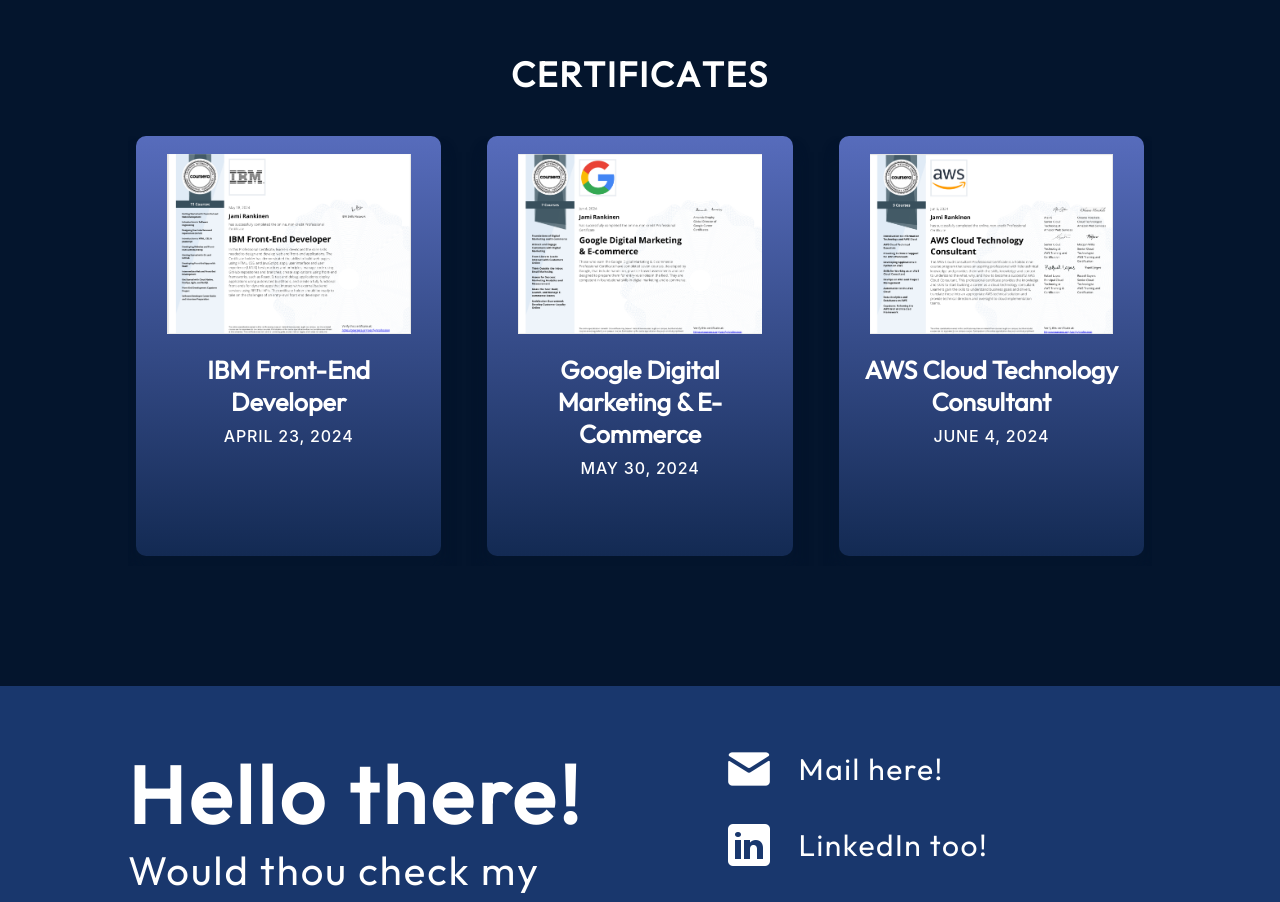
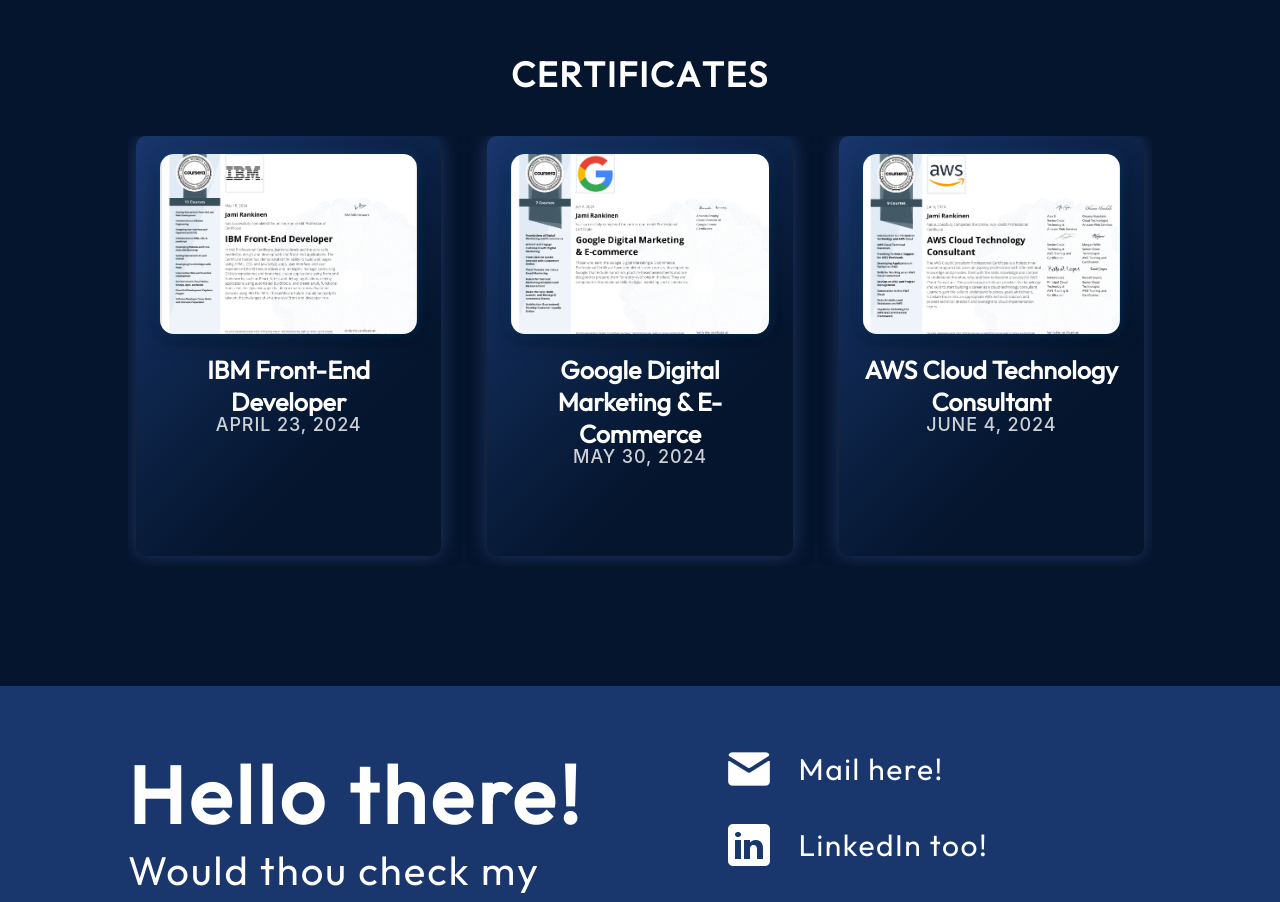
Before and after one commit to Jamirankinen/Portfolio, a React (Vite) app: page / in a window 1280 px wide. Shown: the part 3280-4182 px from the top of the page. Built offline with nearby package versions, Linux system fonts and the light colour scheme.

Commit message:
Bg-color, shadows matching

```diff
--- a/src/components/Certificates/CertificateCard.module.css
+++ b/src/components/Certificates/CertificateCard.module.css
@@ -30,7 +30,7 @@
   height: 100%;
   border-radius: 10px;
   backface-visibility: hidden;
-  background: linear-gradient(180deg, #576cbc 0%, #132a53 100%);
+   background: linear-gradient(135deg, #19376d, #04152d 70%);
   padding: 18px 24px;
   display: flex;
   flex-direction: column;
@@ -38,14 +38,15 @@
   justify-content: flex-start;
   color: var(--color-text);
   /* Remove shadows from front/back themselves */
-  box-shadow: none;
+  box-shadow: 0 0 20px rgba(87, 108, 188, 0.4);
+
 }
 
 /* Front faces viewer normally */
 .front {
   transform: rotateY(0deg);
   z-index: 2; /* on top when not flipped */
-  box-shadow: 0 16px 14px 0 #04152d;
+  box-shadow: 0 0 20px rgba(87, 108, 188, 0.4);
 }
 
 /* Back is rotated so it’s hidden behind front */
@@ -65,10 +66,13 @@
 .image {
   width: 100%;
   height: 180px;
-  object-fit: contain;
+  object-fit: cover;  /* switch from contain to cover for richer visuals */
+  border-radius: 14px; /* match ProjectSlide rounded corners */
+  box-shadow: 0 0 12px rgba(0, 140, 255, 0.25), 0 4px 20px rgba(0, 0, 0, 0.5);
   margin-bottom: 20px;
   user-select: none;
   pointer-events: none;
+  transition: transform 0.3s ease, box-shadow 0.3s ease;
 }
 
 .title {
@@ -79,13 +83,16 @@
 }
 
 .date {
-  font-size: 16px;
+  font-size: 18px;
   font-weight: 500;
-  color: var(--color-text);
+  color: var(--color-accent);
+  margin-top: -12px;
+  margin-bottom: 8px;
+  opacity: 0.8;
   font-family: 'Inter', sans-serif;
-  margin-bottom: 16px;
   letter-spacing: 0.05em;
   text-transform: uppercase;
+  text-align: center;
 }
 
 .description {
```
